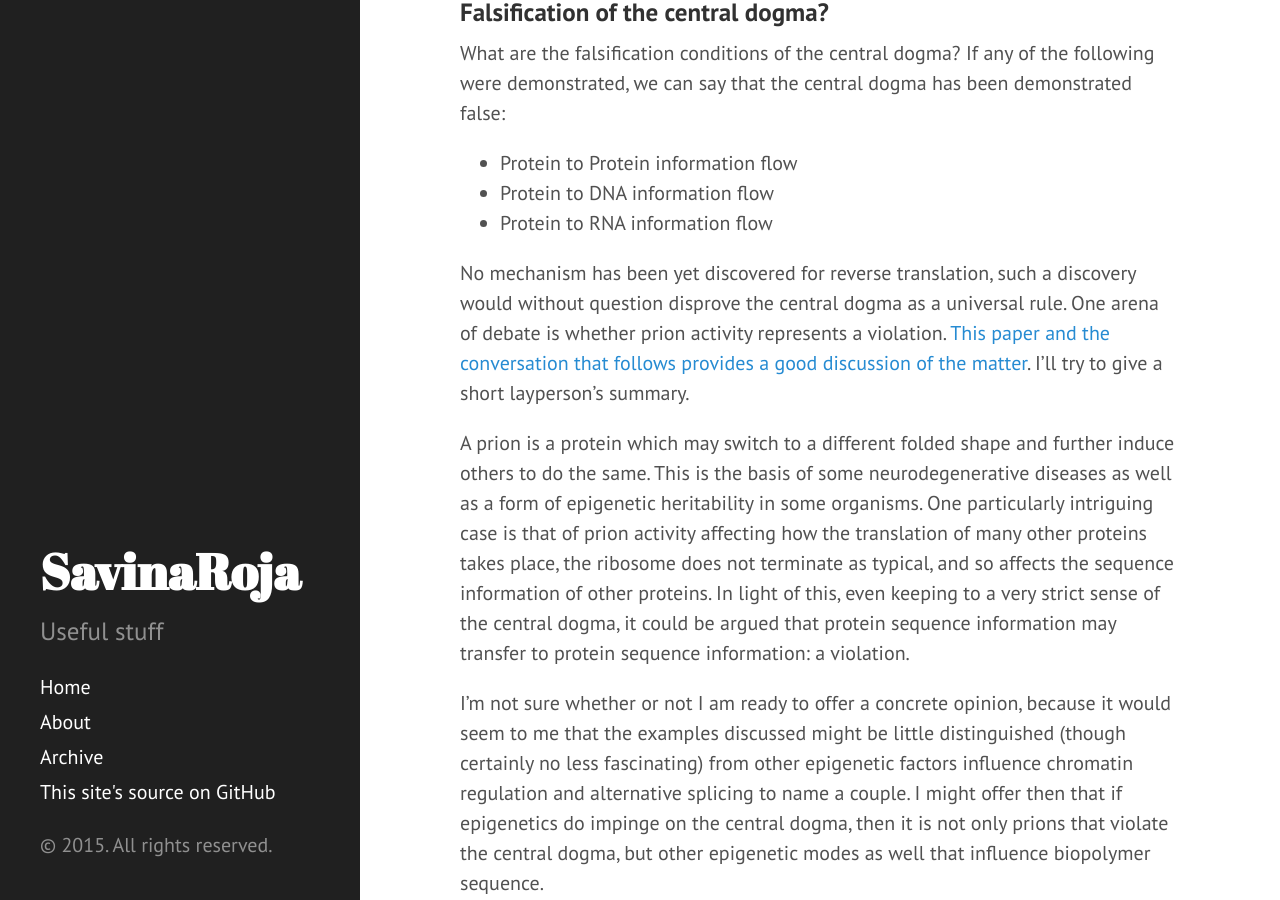
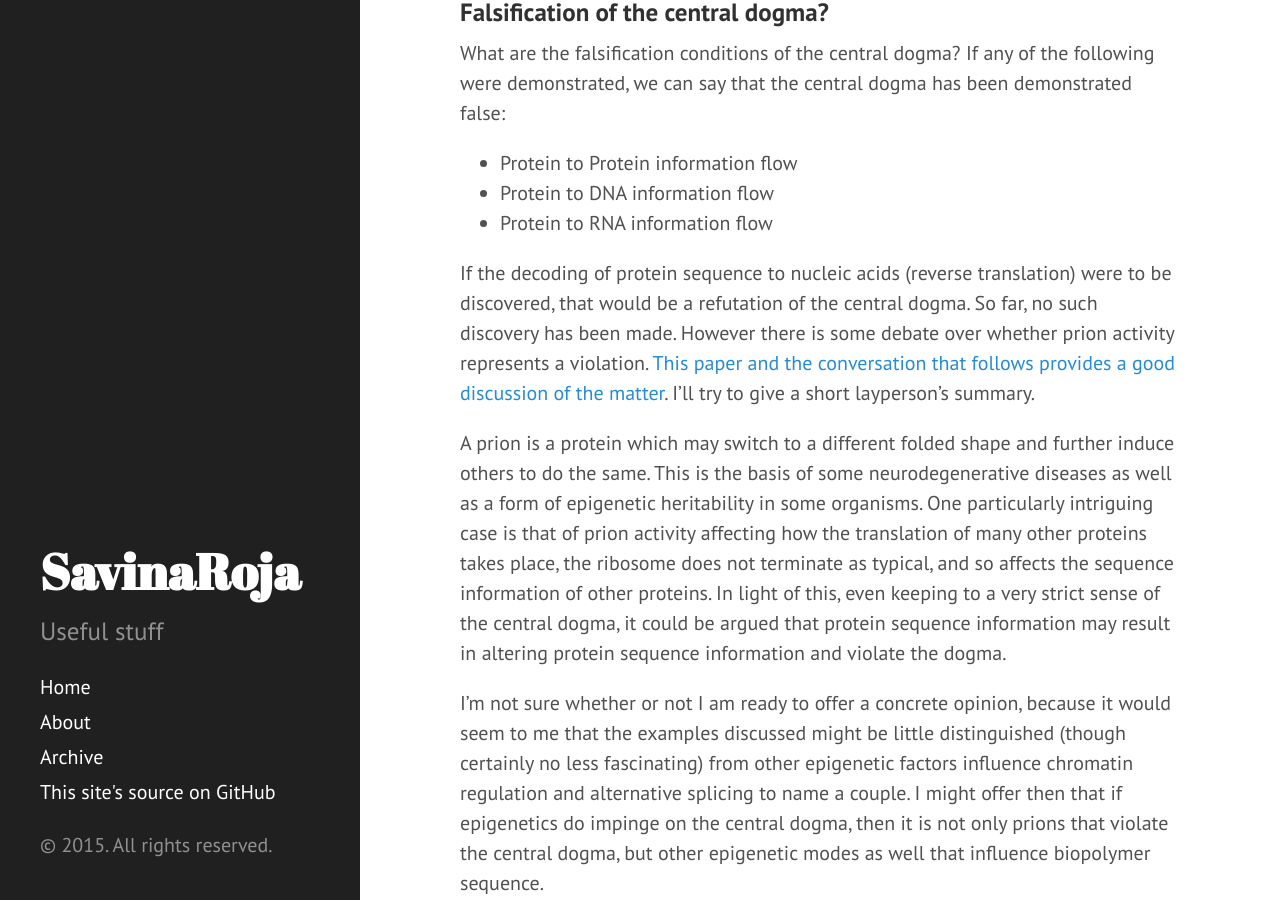
Before and after one commit to SavinaRoja/SavinaRoja.github.io, a Jekyll site: the page built from _posts/2015-11-17-a-review-of-the-central-dogma.md, in a window 1280 px wide and 900 px high, scrolled down 1051 px. Built offline with Jekyll 4.4.1, drawn with Linux system fonts in a browser that asks for light colours; Markdown is read by kramdown in place of the engine named in the settings.

Commit message:
slight revision of poor writing

```diff
--- a/_posts/2015-11-17-a-review-of-the-central-dogma.md
+++ b/_posts/2015-11-17-a-review-of-the-central-dogma.md
@@ -45,9 +45,10 @@ demonstrated false:
  * Protein to DNA information flow
  * Protein to RNA information flow
 
-No mechanism has been yet discovered for reverse translation, such a discovery
-would without question disprove the central dogma as a universal rule. One arena
-of debate is whether prion activity represents a violation.
+If the decoding of protein sequence to nucleic acids (reverse translation) were
+to be discovered, that would be a refutation of the central dogma. So far, no
+such discovery has been made. However there is some debate over whether
+prion activity represents a violation.
 [This paper and the conversation that follows provides a good discussion of the
 matter](https://dx.doi.org/doi:10.1186/1745-6150-7-27). I'll try to give
 a short layperson's summary.
@@ -60,7 +61,8 @@ that of prion activity affecting how the translation of many other proteins
 takes place, the ribosome does not terminate as typical, and so affects the
 sequence information of other proteins. In light of this, even keeping to a very
 strict sense of the central dogma, it could be argued that protein sequence
-information may transfer to protein sequence information: a violation.
+information may result in altering protein sequence information and violate the
+dogma.
 
 I'm not sure whether or not I am ready to offer a concrete opinion, because it
 would seem to me that the examples discussed might be little distinguished
```
